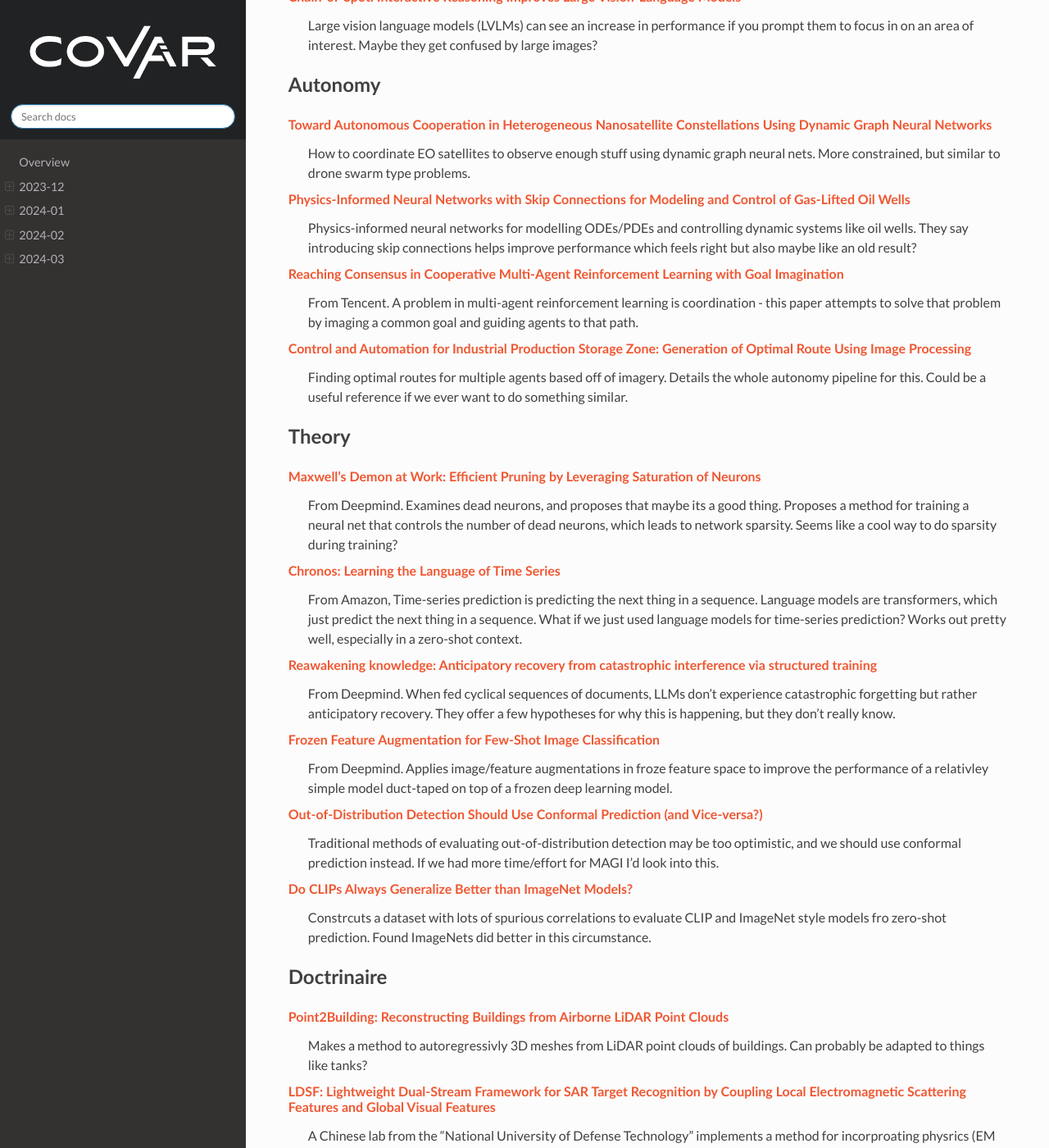
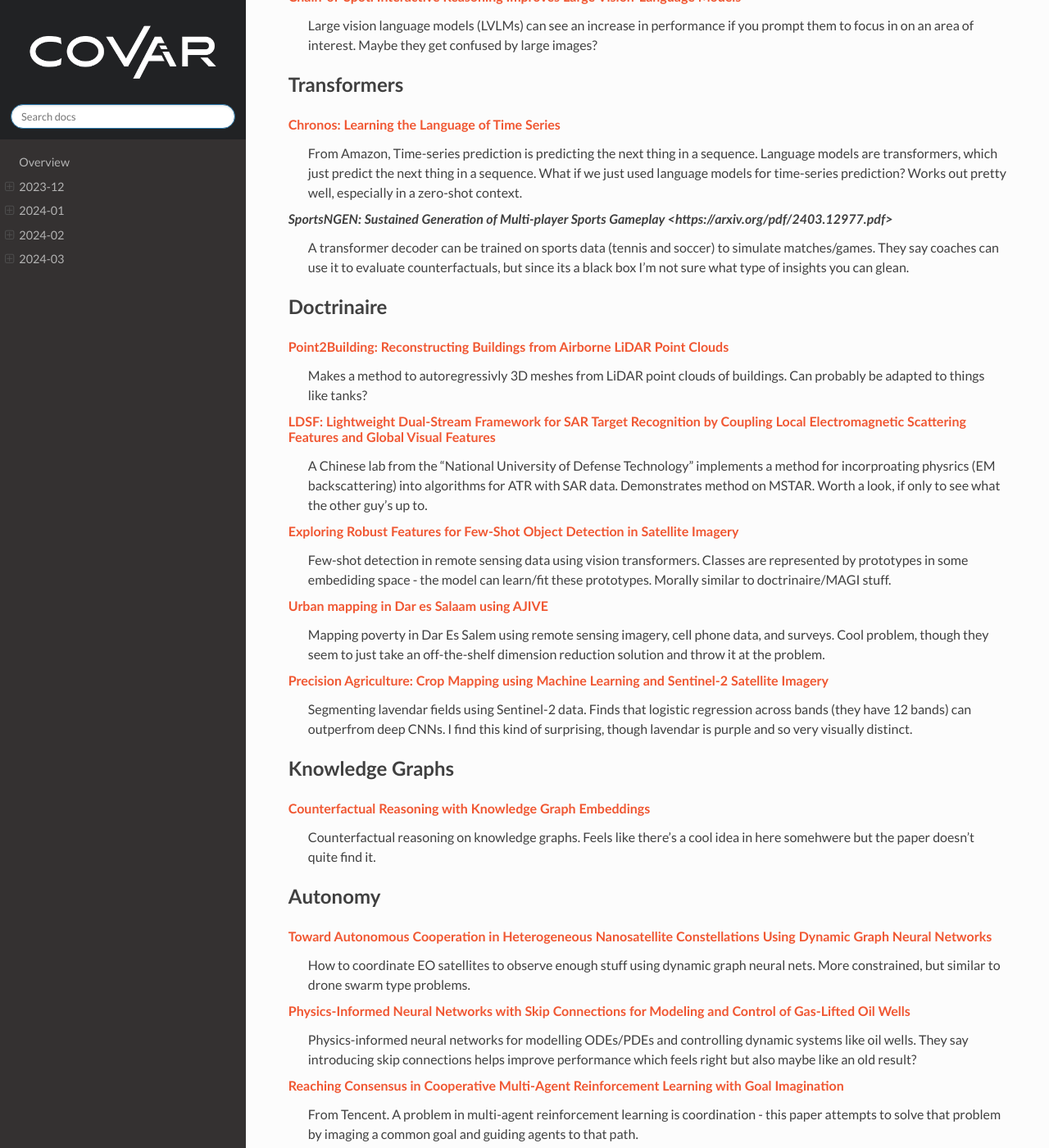
Before and after one commit to covartech/zeitgeist, a Sphinx documentation site: the page built from docs/issues/2024-04.rst, in a window 1280 px wide and 1400 px high, scrolled down 675 px. Shown: the whole window at 82% size. Built offline with Sphinx 7.4.7 and the Read the Docs theme 2.0.0, drawn with Linux system fonts in a browser that asks for light colours; some of the changed text lies outside the part shown.

Commit message:
Update 2024_03_21

```diff
--- a/docs/issues/2024-04.rst
+++ b/docs/issues/2024-04.rst
@@ -21,39 +21,13 @@
 `Chain-of-Spot: Interactive Reasoning Improves Large Vision-Language Models <https://arxiv.org/pdf/2403.12966.pdf>`_
     Large vision language models (LVLMs) can see an increase in performance if you prompt them to focus in on an area of interest.  Maybe they get confused by large images?
 
-Autonomy
---------
-`Toward Autonomous Cooperation in Heterogeneous Nanosatellite Constellations Using Dynamic Graph Neural Networks <https://arxiv.org/pdf/2403.00692.pdf>`_
-    How to coordinate EO satellites to observe enough stuff using dynamic graph neural nets.  More constrained, but similar to drone swarm type problems.
-
-`Physics-Informed Neural Networks with Skip Connections for Modeling and Control of Gas-Lifted Oil Wells <https://arxiv.org/pdf/2403.02289.pdf>`_
-    Physics-informed neural networks for modelling ODEs/PDEs and controlling dynamic systems like oil wells.  They say introducing skip connections helps improve performance which feels right but also maybe like an old result?
-
-`Reaching Consensus in Cooperative Multi-Agent Reinforcement Learning with Goal Imagination <https://arxiv.org/pdf/2403.03172.pdf>`_
-    From Tencent.  A problem in multi-agent reinforcement learning is coordination - this paper attempts to solve that problem by imaging a common goal and guiding agents to that path.
-
-`Control and Automation for Industrial Production Storage Zone: Generation of Optimal Route Using Image Processing <https://arxiv.org/pdf/2403.10054.pdf>`_
-    Finding optimal routes for multiple agents based off of imagery.  Details the whole autonomy pipeline for this.  Could be a useful reference if we ever want to do something similar.
-
-Theory
-------
-`Maxwell’s Demon at Work: Efficient Pruning by Leveraging Saturation of Neurons <https://arxiv.org/pdf/2403.07688.pdf>`_
-    From Deepmind.  Examines dead neurons, and proposes that maybe its a good thing.  Proposes a method for training a neural net that controls the number of dead neurons, which leads to network sparsity.  Seems like a cool way to do sparsity during training?
-
+Transformers
+------------
 `Chronos: Learning the Language of Time Series <https://arxiv.org/pdf/2403.07815.pdf>`_
     From Amazon, Time-series prediction is predicting the next thing in a sequence.  Language models are transformers, which just predict the next thing in a sequence.  What if we just used language models for time-series prediction?  Works out pretty well, especially in a zero-shot context.
 
-`Reawakening knowledge: Anticipatory recovery from catastrophic interference via structured training <https://arxiv.org/pdf/2403.09613.pdf>`_
-    From Deepmind.  When fed cyclical sequences of documents, LLMs don't experience catastrophic forgetting but rather anticipatory recovery.  They offer a few hypotheses for why this is happening, but they don't really know.
-
-`Frozen Feature Augmentation for Few-Shot Image Classification <https://arxiv.org/pdf/2403.10519.pdf>`_
-    From Deepmind.  Applies image/feature augmentations in froze feature space to improve the performance of a relativley simple model duct-taped on top of a frozen deep learning model.
-
-`Out-of-Distribution Detection Should Use Conformal Prediction (and Vice-versa?) <https://arxiv.org/pdf/2403.11532.pdf>`_
-    Traditional methods of evaluating out-of-distribution detection may be too optimistic, and we should use conformal prediction instead.  If we had more time/effort for MAGI I'd look into this.
-
-`Do CLIPs Always Generalize Better than ImageNet Models? <https://arxiv.org/pdf/2403.11497.pdf>`_
-    Constrcuts a dataset with lots of spurious correlations to evaluate CLIP and ImageNet style models fro zero-shot prediction.  Found ImageNets did better in this circumstance.
+`SportsNGEN: Sustained Generation of Multi-player Sports Gameplay <https://arxiv.org/pdf/2403.12977.pdf>`
+    A transformer decoder can be trained on sports data (tennis and soccer) to simulate matches/games.  They say coaches can use it to evaluate counterfactuals, but since its a black box I'm not sure what type of insights you can glean.
 
 Doctrinaire
 -----------
@@ -77,6 +51,40 @@
 `Counterfactual Reasoning with Knowledge Graph Embeddings <https://arxiv.org/pdf/2403.06936.pdf>`_
     Counterfactual reasoning on knowledge graphs.  Feels like there's a cool idea in here somehwere but the paper doesn't quite find it.
 
+Autonomy
+--------
+`Toward Autonomous Cooperation in Heterogeneous Nanosatellite Constellations Using Dynamic Graph Neural Networks <https://arxiv.org/pdf/2403.00692.pdf>`_
+    How to coordinate EO satellites to observe enough stuff using dynamic graph neural nets.  More constrained, but similar to drone swarm type problems.
+
+`Physics-Informed Neural Networks with Skip Connections for Modeling and Control of Gas-Lifted Oil Wells <https://arxiv.org/pdf/2403.02289.pdf>`_
+    Physics-informed neural networks for modelling ODEs/PDEs and controlling dynamic systems like oil wells.  They say introducing skip connections helps improve performance which feels right but also maybe like an old result?
+
+`Reaching Consensus in Cooperative Multi-Agent Reinforcement Learning with Goal Imagination <https://arxiv.org/pdf/2403.03172.pdf>`_
+    From Tencent.  A problem in multi-agent reinforcement learning is coordination - this paper attempts to solve that problem by imaging a common goal and guiding agents to that path.
+
+`Control and Automation for Industrial Production Storage Zone: Generation of Optimal Route Using Image Processing <https://arxiv.org/pdf/2403.10054.pdf>`_
+    Finding optimal routes for multiple agents based off of imagery.  Details the whole autonomy pipeline for this.  Could be a useful reference if we ever want to do something similar.
+
+`Hyper Strategy Logic <https://arxiv.org/pdf/2403.13741.pdf>`_
+    How to get multiple agents to cooperate in a multi-agent system?  Apparently one answer is using "hyperlogic" to coordinate.  Interesting problem (and 10 points for the name), but the paper looks very theoretical.
+
+Theory
+------
+`Maxwell’s Demon at Work: Efficient Pruning by Leveraging Saturation of Neurons <https://arxiv.org/pdf/2403.07688.pdf>`_
+    From Deepmind.  Examines dead neurons, and proposes that maybe its a good thing.  Proposes a method for training a neural net that controls the number of dead neurons, which leads to network sparsity.  Seems like a cool way to do sparsity during training?
+
+`Reawakening knowledge: Anticipatory recovery from catastrophic interference via structured training <https://arxiv.org/pdf/2403.09613.pdf>`_
+    From Deepmind.  When fed cyclical sequences of documents, LLMs don't experience catastrophic forgetting but rather anticipatory recovery.  They offer a few hypotheses for why this is happening, but they don't really know.
+
+`Frozen Feature Augmentation for Few-Shot Image Classification <https://arxiv.org/pdf/2403.10519.pdf>`_
+    From Deepmind.  Applies image/feature augmentations in froze feature space to improve the performance of a relativley simple model duct-taped on top of a frozen deep learning model.
+
+`Out-of-Distribution Detection Should Use Conformal Prediction (and Vice-versa?) <https://arxiv.org/pdf/2403.11532.pdf>`_
+    Traditional methods of evaluating out-of-distribution detection may be too optimistic, and we should use conformal prediction instead.  If we had more time/effort for MAGI I'd look into this.
+
+`Do CLIPs Always Generalize Better than ImageNet Models? <https://arxiv.org/pdf/2403.11497.pdf>`_
+    Constrcuts a dataset with lots of spurious correlations to evaluate CLIP and ImageNet style models fro zero-shot prediction.  Found ImageNets did better in this circumstance.
+
 Data Labelling
 --------------
 `Active Statistical Inference <https://arxiv.org/pdf/2403.03208.pdf>`_
```
Also changed, not shown: other parts of docs/issues/2024-04.rst (+1 -4 lines).
